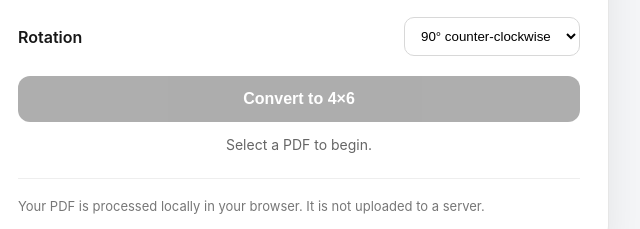
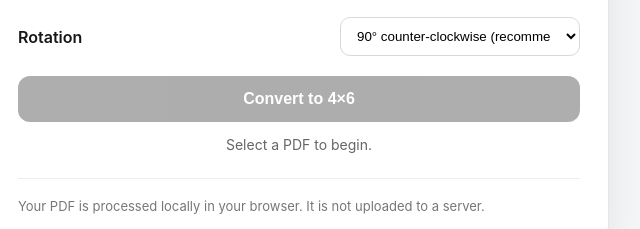
Before and after one commit to ShunCoding122/label-4x6-converter, a plain HTML site: page index.html in a window 1280 px wide. Shown: the part 442-671 px from the top of the page, 341-981 px from the left. Drawn offline with Linux system fonts and the light colour scheme.

Commit message:
Set correct default label rotation

```diff
--- a/index.html
+++ b/index.html
@@ -21,9 +21,9 @@
       <div class="row">
         <label for="rotation">Rotation</label>
         <select id="rotation">
-          <option value="90" selected>90° counter-clockwise</option>
+          <option value="-90" selected>90° counter-clockwise (recommended)</option>
           <option value="0">No rotation</option>
-          <option value="-90">90° clockwise</option>
+          <option value="90">90° clockwise</option>
           <option value="180">180°</option>
         </select>
       </div>
```
